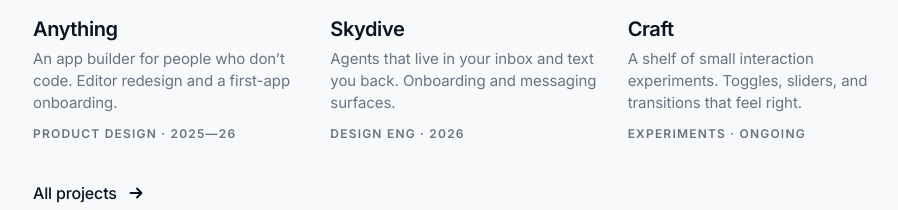
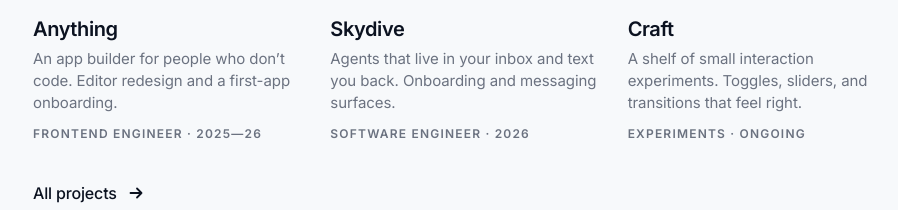
Before and after one commit to breteo/my-portfolio, a Next.js app: page / in a window 1280 px wide. Shown: the part 1370-1580 px from the top of the page, without its empty margins (63-961 px from the left). Built offline with nearby package versions, Linux system fonts and the light colour scheme.

Commit message:
chore: relabel Anything and Skydive with engineering roles
The project cards described the work as product design and design
engineering; list the roles actually held instead so they match the
frontend-engineer framing in the hero.

```diff
--- a/components/Projects/Projects.tsx
+++ b/components/Projects/Projects.tsx
@@ -64,7 +64,7 @@ const projects: {
     title: "Anything",
     description:
       "An app builder for people who don’t code. Editor redesign and a first-app onboarding.",
-    meta: "Product design · 2025—26",
+    meta: "Frontend engineer · 2025—26",
     background:
       "bg-[linear-gradient(180deg,oklab(94.4%_-0.002_-0.008)_0%,oklab(91.7%_-0.003_-0.011)_100%)]",
     art: <BrowserArt />,
@@ -73,7 +73,7 @@ const projects: {
     title: "Skydive",
     description:
       "Agents that live in your inbox and text you back. Onboarding and messaging surfaces.",
-    meta: "Design eng · 2026",
+    meta: "Software engineer · 2026",
     background:
       "bg-[linear-gradient(180deg,oklab(93.6%_-0.002_-0.009)_0%,oklab(91.1%_-0.003_-0.012)_100%)]",
     art: <PhoneArt />,
```
